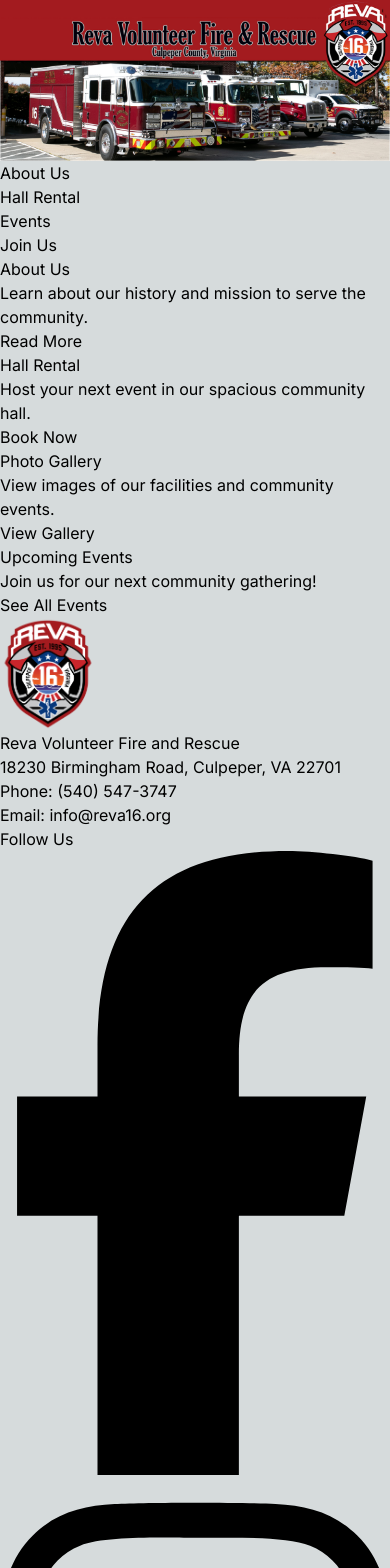
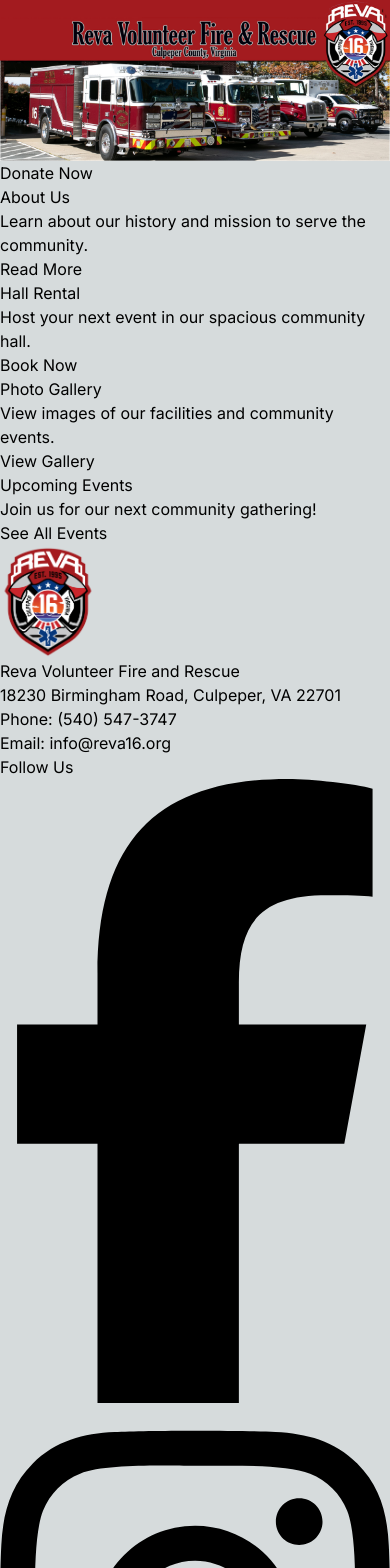
Before and after one commit to revavfr16/website, a Next.js app: page / in a window 390 px wide. Shown: the top 1568 px of the page. Built offline with nearby package versions, Linux system fonts and the light colour scheme.

Commit message:
:sparkles: add the donate button (#4)
Signed-off-by: David Zager <dzager@redhat.com>

```diff
--- a/app/hall-rental/page.tsx
+++ b/app/hall-rental/page.tsx
@@ -46,9 +46,9 @@ export default function HallRental() {
         <div>
           <div className="border border-gray-300 rounded-lg overflow-hidden w-full max-w-4xl shadow-lg">
             <iframe
-              src="https://calendar.google.com/calendar/embed?height=600&wkst=1&ctz=America%2FNew_York&showPrint=0&showTitle=0&src=cmV2YWZpcmVyZW50YWxzQGdtYWlsLmNvbQ&color=%23039BE5"
+              src="https://calendar.google.com/calendar/embed?src=hallrentals%40reva16.org&ctz=America%2FNew_York"
               className="w-full h-[75vh] sm:h-[500px] md:h-[600px]"
-            ></iframe>
+            />
           </div>
         </div>
       </div>
--- a/components/Footer.tsx
+++ b/components/Footer.tsx
@@ -6,7 +6,8 @@ export default function Footer() {
   return (
     <footer className="bg-gray-800 text-white py-8">
       <div className="container mx-auto px-4">
-        <div className="grid grid-cols-1 md:grid-cols-3 gap-8">
+        <div className="flex flex-col md:flex-row justify-between items-center md:items-start">
+          {/* Left Side - Logo and Address */}
           <div className="flex items-center">
             <div className="w-24 h-24 mr-4">
               <Image
@@ -28,9 +29,11 @@ export default function Footer() {
               <p className="text-gray-300">Email: info@reva16.org</p>
             </div>
           </div>
-          <div>
+
+          {/* Right Side - Follow Us */}
+          <div className="mt-6 md:mt-0 md:self-start md:text-right">
             <h3 className="text-xl font-semibold mb-2">Follow Us</h3>
-            <div className="flex space-x-4">
+            <div className="flex justify-center md:justify-end space-x-4">
               <Link href="https://www.facebook.com/revaVFR/" role="button">
                 <span className="[&>svg]:h-7 [&>svg]:w-7 [&>svg]:fill-[#1877f2]">
                   <svg xmlns="http://www.w3.org/2000/svg" viewBox="0 0 320 512">
@@ -51,8 +54,12 @@ export default function Footer() {
             </div>
           </div>
         </div>
+
+        {/* Copyright */}
         <div className="mt-8 text-center text-gray-400">
-          <p>&copy; 2024 Reva Volunteer Fire and Rescue. All rights reserved.</p>
+          <p>
+            &copy; 2024 Reva Volunteer Fire and Rescue. All rights reserved.
+          </p>
         </div>
       </div>
     </footer>
--- a/components/Header.tsx
+++ b/components/Header.tsx
@@ -8,9 +8,30 @@ import Image from "next/image";
 
 export default function Header() {
   const pathname = usePathname();
+  const isHome = pathname === "/";
 
   return (
     <header className="relative text-white">
+      {isHome ? (
+        <>
+          <div className="container justify-center items-center mx-auto px-4">
+            <Image
+              src={header}
+              alt="Reva Volunteer Fire and Rescue Company 16 Logo"
+              className="w-full h-full object-cover"
+            />
+            <div className="flex justify-center mt-6">
+              <Link
+                href="/donate"
+                className="px-6 py-3 bg-yellow-400 text-black font-bold text-lg rounded-lg shadow-lg hover:bg-yellow-500 transition-colors duration-200"
+              >
+                Donate Now
+              </Link>
+            </div>
+          </div>
+        </>
+      ) : (
+        <>
           <div className="container justify-center items-center mx-auto px-4">
             <Link href="/">
               <Image
@@ -20,12 +41,9 @@ export default function Header() {
               />
             </Link>
           </div>
-
-      <div
-        className={`${pathname === "/" && "hidden"} top-0 left-0 w-full px-4 py-4 flex justify-center md:relative md:-mt-10`}
-      >
+          <div className="top-0 left-0 w-full px-4 py-4 flex justify-center md:relative md:-mt-10">
             <nav>
-          <ul className="flex flex-wrap justify-center space-x-2 md:space-x-4">
+              <ul className="flex flex-wrap justify-center gap-2 md:gap-4">
                 <li>
                   <Link
                     href="/about"
@@ -58,9 +76,19 @@ export default function Header() {
                     Join Us
                   </Link>
                 </li>
+                <li>
+                  <Link
+                    href="/donate"
+                    className="px-2 py-1 md:px-4 md:py-2 bg-yellow-400 text-black font-bold rounded hover:bg-yellow-500 transition-colors duration-200"
+                  >
+                    Donate Now
+                  </Link>
+                </li>
               </ul>
             </nav>
           </div>
+        </>
+      )}
     </header>
   );
 }
```
Also changed, not shown: app/about/page.tsx (+12 -17 lines), components/StaffMember.tsx (+2 -6 lines), 1 other file (tests, documents, lock files or other folders). Lines whose indentation alone changed are shown as unchanged.
